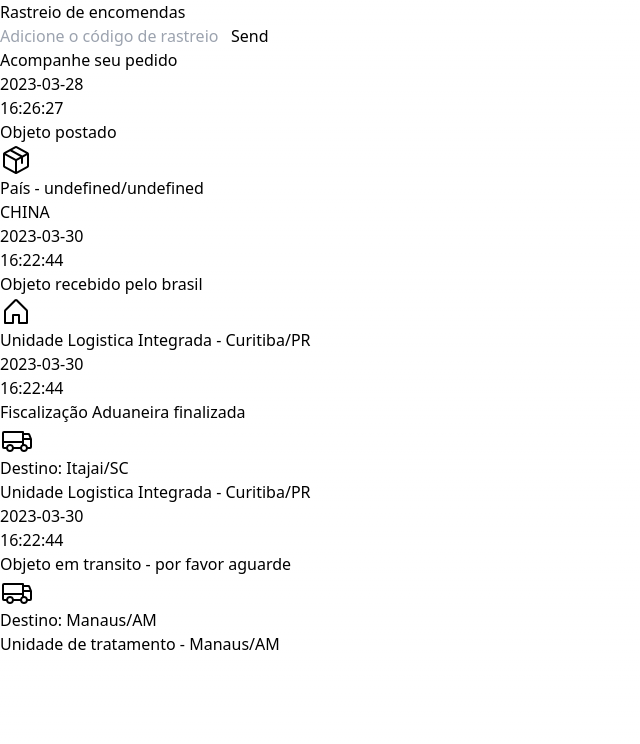
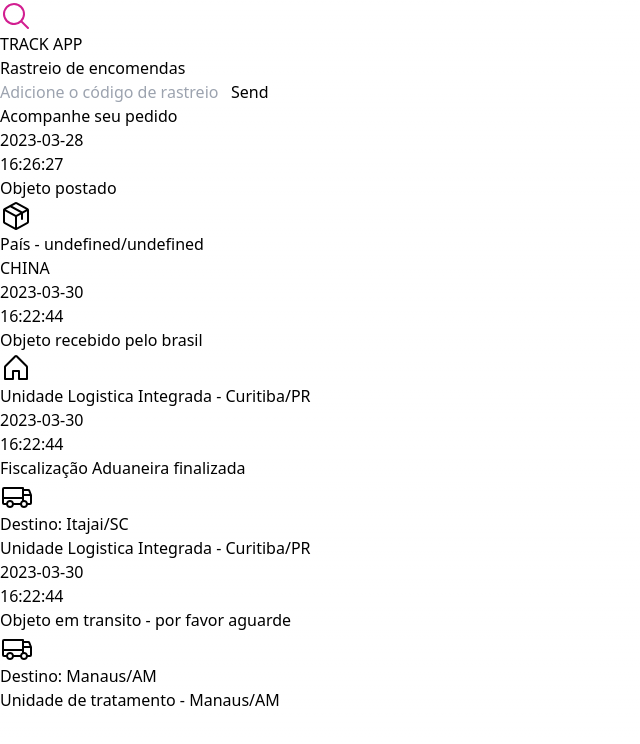
Before and after one commit to RaissaVasconcelos/Track-App, a React (Vite) app: page / in a window 1280 px wide. Shown: the top 744 px of the page, without its empty margins (0-640 px from the left). Built offline with nearby package versions, Linux system fonts and the light colour scheme.

Commit message:
feat: component Header

```diff
--- /dev/null
+++ b/src/Componentes/Header.tsx
@@ -0,0 +1,11 @@
+import {MagnifyingGlass } from "@phosphor-icons/react"
+
+
+export function Header() {
+  return (
+    <header className="w-full h-12 py-3 pr-12 flex justify-end gap-2">
+      <MagnifyingGlass size={32} color="#d21e90"/>
+      <p className="font-bold">TRACK APP</p>
+    </header>
+  )
+}
--- a/src/Pages/home.tsx
+++ b/src/Pages/home.tsx
@@ -1,3 +1,4 @@
+import { Header } from "../Componentes/Header";
 import { History } from "../Componentes/History";
 import { Input } from "../Componentes/Input";
 import { ContextTrack } from '../Context/context'
@@ -7,6 +8,7 @@ export function Home(){
   console.log('trackzao', track)
   return (
     <div>
+      <Header/>
       <Input />
       {/* { track.codObj && <History /> } */}
       <History />
```
